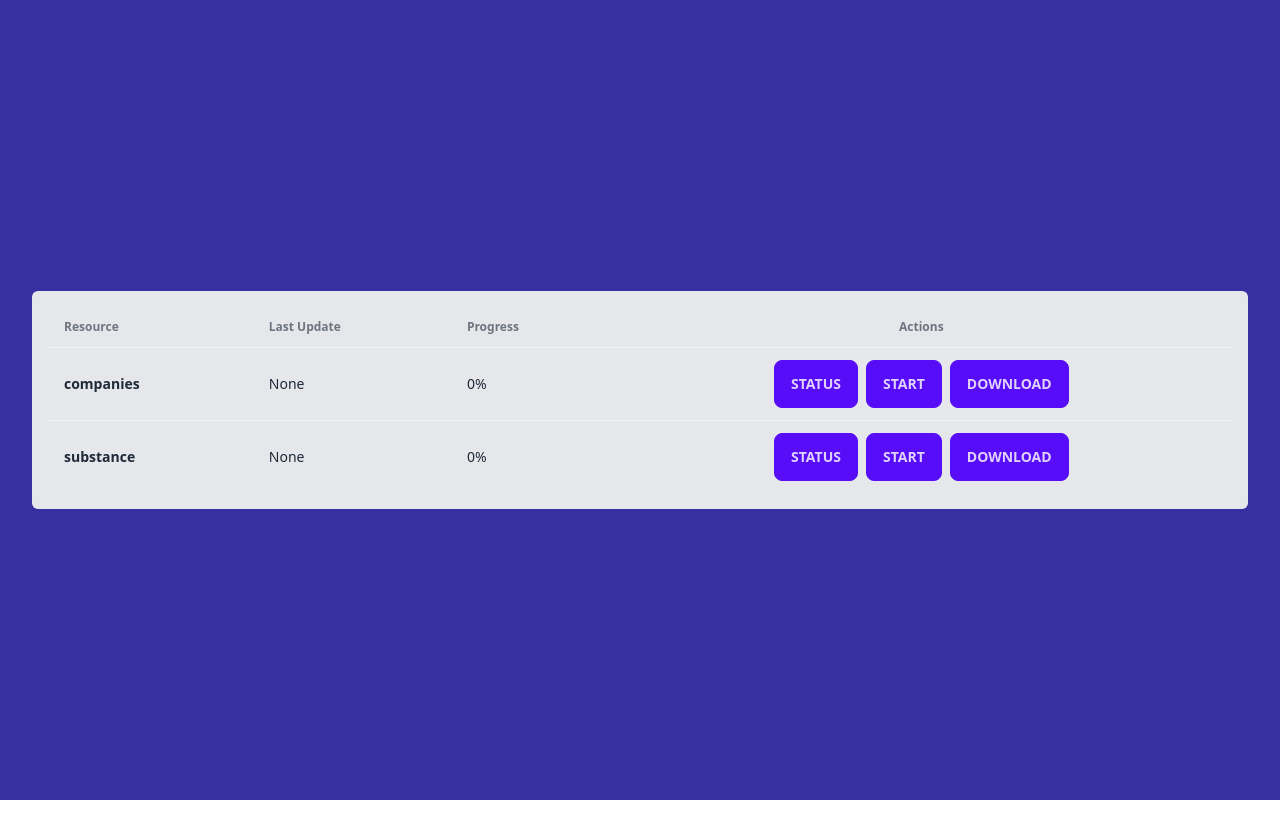
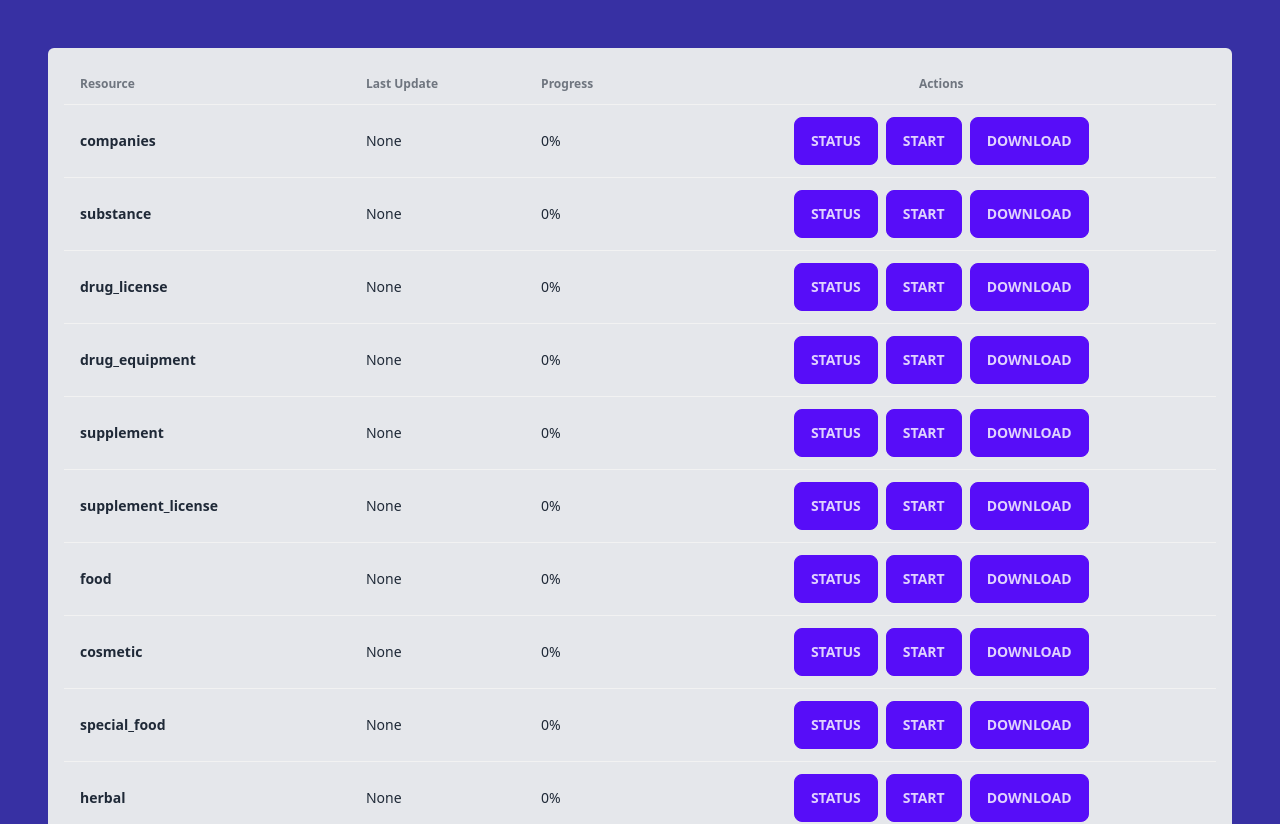
Before and after one commit to Eren-Nevin/IRFDC, a SvelteKit app: page / in a window 1280 px wide. Shown: the top 824 px of the page. Before the commit the page ends 800 px from the top, so only its background shows below. Built offline with nearby package versions, Linux system fonts and the light colour scheme; no server answers.

Commit message:
Fixed not getting some product lists by adding null licenceOwnerCompanyId Added support for all resources in frontend

```diff
--- a/src/routes/+page.svelte
+++ b/src/routes/+page.svelte
@@ -31,8 +31,45 @@
 	let appState = '';
 	const companies = new Resource('companies', 'None', '0%');
 	const substance = new Resource('substance', 'None', '0%');
+	const drug_license = new Resource('drug_license', 'None', '0%');
+	const drug_equipment = new Resource('drug_equipment', 'None', '0%');
+	const supplement = new Resource('supplement', 'None', '0%');
+	const supplement_license = new Resource('supplement_license', 'None', '0%');
+	const food = new Resource('food', 'None', '0%');
+	const cosmetic = new Resource('cosmetic', 'None', '0%');
+	const special_food = new Resource('special_food', 'None', '0%');
+	const herbal = new Resource('herbal', 'None', '0%');
+	const essentials = new Resource('essentials', 'None', '0%');
+	const cosmetic_license = new Resource('cosmetic_license', 'None', '0%');
 
-	const resources = [companies, substance];
+
+// products_api_endpoints = {
+//     'substance': '/IRCApi/GetRegisteredSubstanceIRC',
+//     'drug_license': '/IRCApi/GetDrugLicenseItemIRC',
+//     'drug_equipment': '/IRCApi/GetDrugEquipmentLicenseItemIRC',
+//     'supplement': '/IRCApi/GetSupplementRegisteredIRC',
+//     'supplement_license': '/IRCApi/GetSupplementLicenseItemIRC',
+//     'food': '/IRCApi/GetFoodRegisteredIRC',
+//     'cosmetic': '/IRCApi/GetCosmeticRegisteredIRC',
+//     'special_food': '/IRCApi/GetParticulareFoodRegisteredIRC',
+//     'herbal': '/api/IRCApi/GetTraditionalHerbaceousDrugRegisteredIRC',
+//     'essentials': '/IRCApi/GetEssentialsRegisteredIRC',
+//     'cosmetic_license': '/IRCApi/GetCosmeticLicenseItemIRC',
+// }
+	const resources = [
+        companies,
+        substance,
+        drug_license,
+        drug_equipment,
+        supplement,
+        supplement_license,
+        food,
+        cosmetic,
+        special_food,
+        herbal,
+        essentials,
+        cosmetic_license,
+    ];
 
 	async function startupRefresh() {
         for (let i = 0; i < resources.length; i++) {
@@ -57,7 +94,7 @@
 	<link rel="icon" href={logo} />
 </svelte:head>
 
-<div class="w-full h-screen flex items-center justify-center bg-indigo-800">
+<div class="w-full flex items-center justify-center bg-indigo-800 p-4">
 	<div class="container bg-gray-200 rounded-md m-8 p-4">
 		<div class="overflow-x-auto">
 			<table class="table">
@@ -128,7 +165,7 @@
 												// Update exists
 												appState = `Downloading ${resource.name} last update`;
 												await downloadStateFileFromServer(res.fileUrl, res.filename);
-												appState = `${resource.name} Downloaded`;
+												appState = `${resource.name} downloaded`;
 											} else {
 												appState = `Update Doesnt Exist`;
 											}
--- a/src/routes/+server.ts
+++ b/src/routes/+server.ts
@@ -39,7 +39,6 @@ export const GET = (async ({ url }) => {
 // urls: companies: /gather/companies
 // products: /gather/products
 export const POST = (async ({ url, request }) => {
-    console.log(url)
     const req = (await request.json()) as ResourceRequest
     const updateFileMaybe = `./appData/${req.resource}.csv`
 
@@ -48,8 +47,9 @@ export const POST = (async ({ url, request }) => {
     let progressContent = '0'
 
     try {
-        progressContent = fs.readFileSync(resource_progress_file, 'utf8');
-
+        if (fs.existsSync(resource_progress_file)) {
+            progressContent = fs.readFileSync(resource_progress_file, 'utf8');
+        }
     } catch (e) {
         console.log(e)
     }
@@ -89,7 +89,7 @@ export const POST = (async ({ url, request }) => {
 
     } else if (req.command = 'update') {
         // TODO: Remove count
-        const command = execShellCommand(`cd backend; python3 app.py companies 1000;`);
+        const command = execShellCommand(`cd backend; python3 app.py ${req.resource} ;`);
         let response = new ResourceResponse(req.resource, '0', ``, ``, ``)
         return json(response)
     }
```
Also changed, not shown: 1 other file (tests, documents, lock files or other folders).
